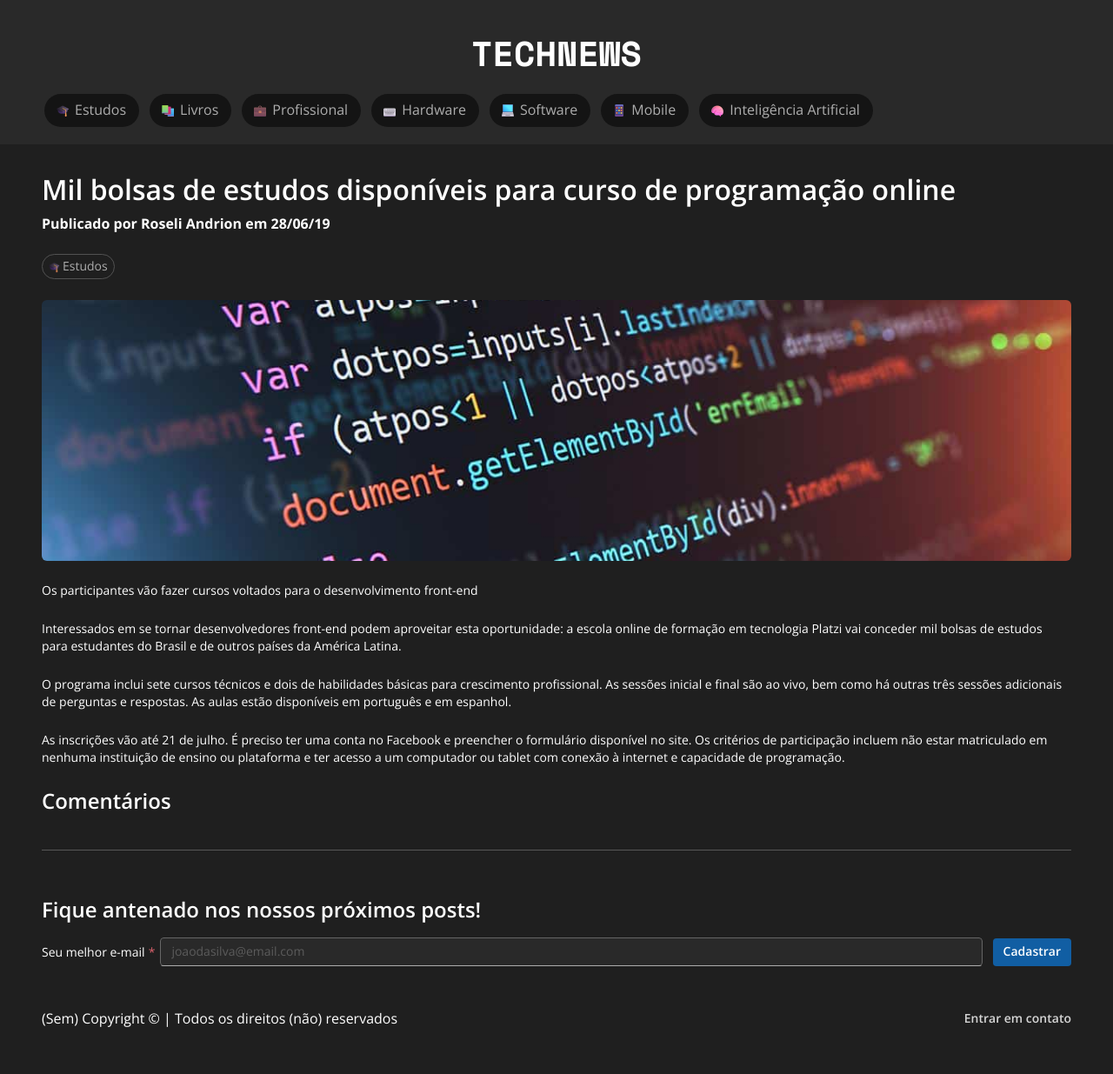
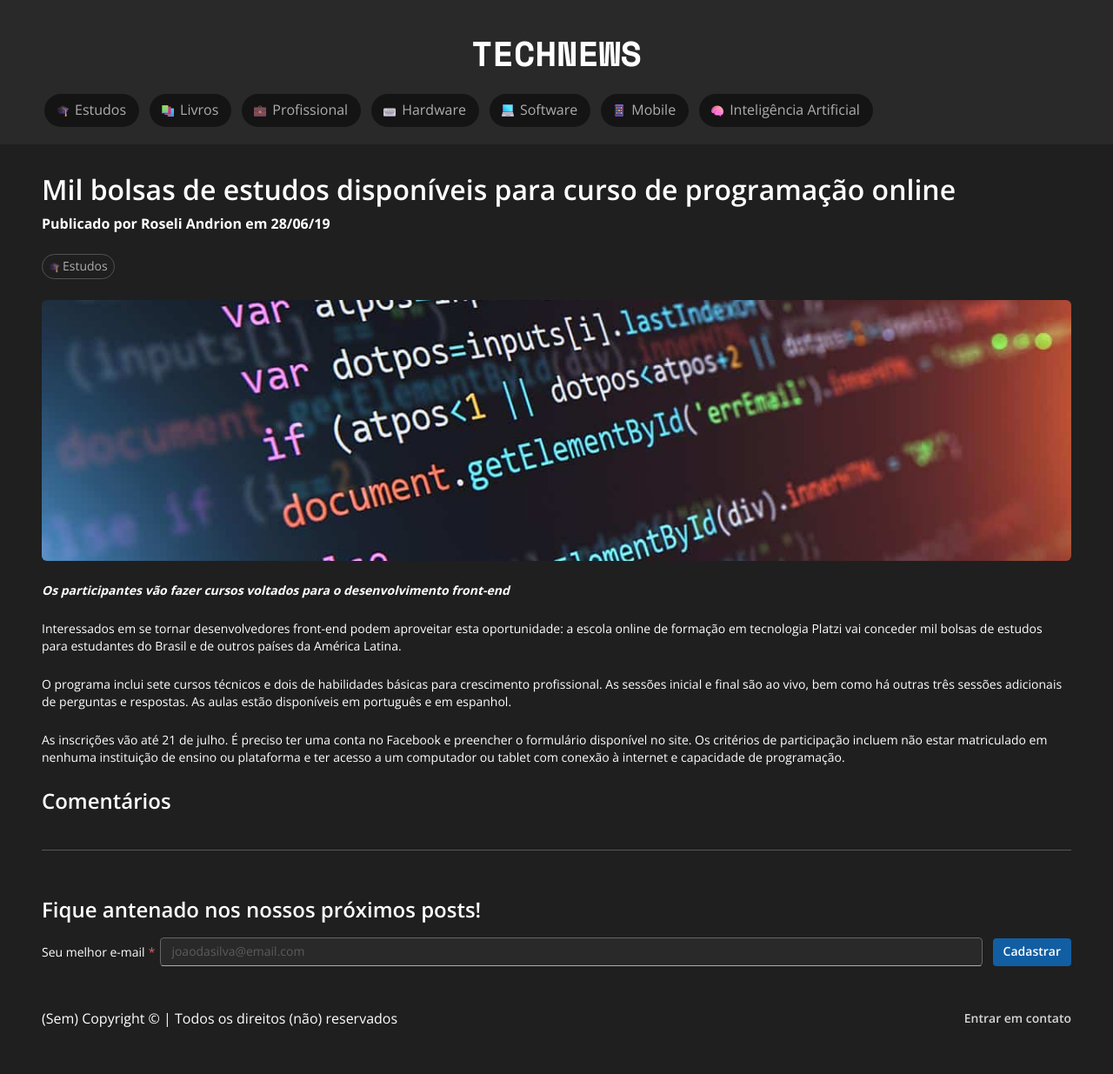
Before and after one commit to guipmdev/technews, a Jekyll site: the page built from _posts/2019-06-28-mil-bolsas-de-estudos-disponiveis-para-curso-de-programacao-online.html, in a window 1280 px wide. Shown: the whole page at 87% size. Built offline with Jekyll 4.4.1, drawn with Linux system fonts in a browser that asks for light colours; comment, search, counter and statistics services are not loaded.

Commit message:
style: add italic and bold styling to post span

```diff
--- a/_sass/layouts/_post.scss
+++ b/_sass/layouts/_post.scss
@@ -8,4 +8,9 @@ article {
     color: #adadad;
     text-align: center;
   }
+
+  & > span {
+    font-style: italic;
+    font-weight: bold;
+  }
 }
```
